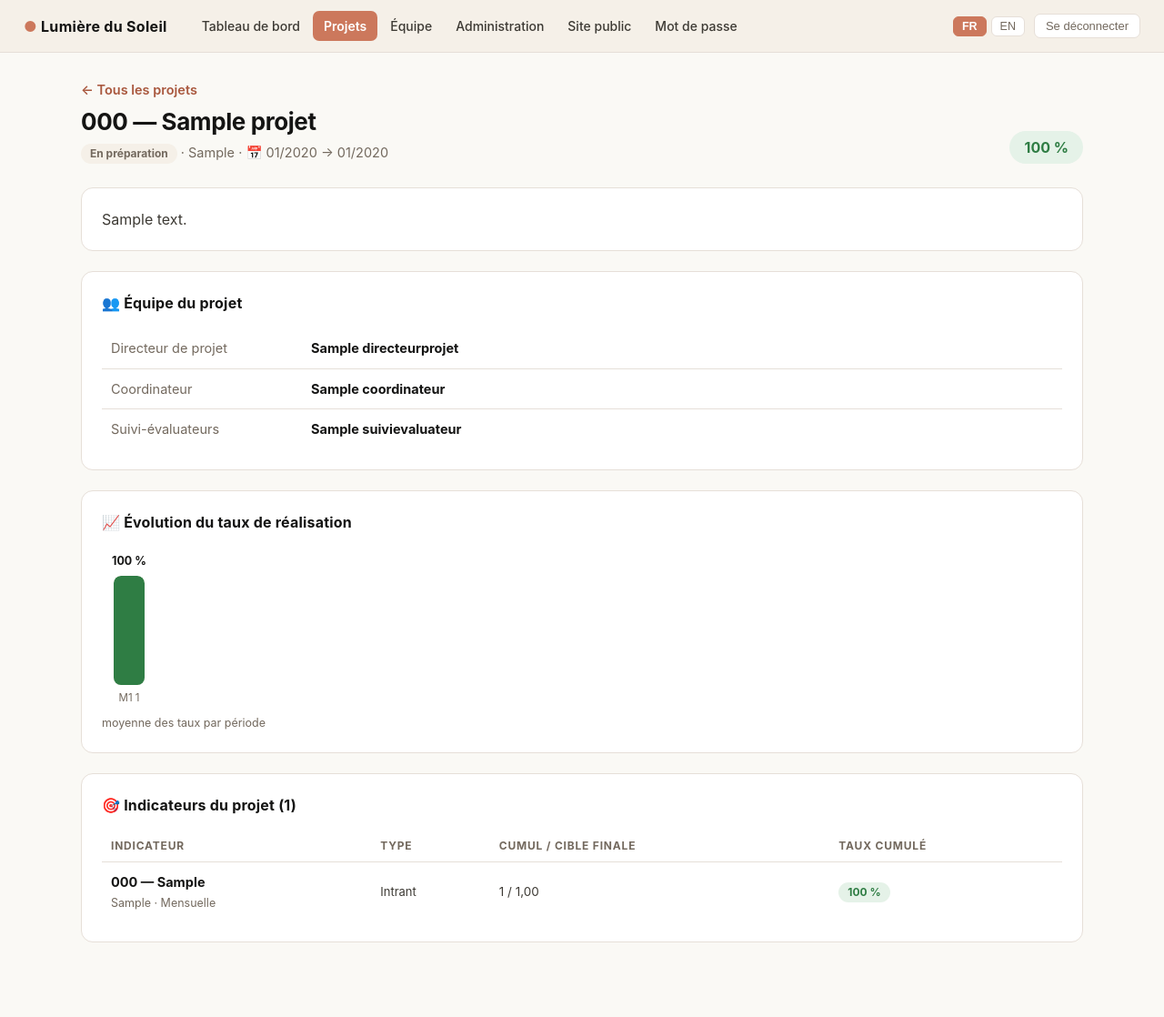
After one commit to mmbalaka/Application-S-E, a Django app: page /app/projet/1/ in a window 1280 px wide. The commit adds this page. Shown: the whole page at 91% size. Run offline with Django 5.2, Linux system fonts and the light colour scheme; a user stored in the database is signed in; tables that the repository leaves empty hold one stand-in row (values such as "Sample post").

Commit message:
Poste de pilotage coordinateur : évolution, projets, fiches, équipe
- Tableau de bord enrichi d'un graphique d'évolution du taux par période
- Nouvelle page « Projets » : tous les projets avec directeur, statut,
  alertes, taux moyen (liens vers le détail)
- Fiche projet détaillée : équipe (directeur + coordinateur + suivi-évaluateurs),
  évolution dans le temps, liste des indicateurs avec cumul/cible/taux
- Nouvelle page « Équipe » : directeurs de projet et suivi-évaluateurs avec
  la performance consolidée de leur périmètre et leurs projets
- SuiviEvaluateur.taux_moyen ; navigation enrichie ; styles partagés
- Bilingue (206 messages) ; testé de bout en bout

Co-Authored-By: Claude Opus 4.8 <noreply@anthropic.com>

```diff
--- a/app/suivi/templates/suivi/base.html
+++ b/app/suivi/templates/suivi/base.html
@@ -35,14 +35,55 @@
     padding:5px 12px;font-size:13px;cursor:pointer;color:var(--muted);}
   .btn-sortie:hover{color:var(--rouge);border-color:var(--rouge);}
   main{max-width:1150px;margin:0 auto;padding:30px 24px 60px;}
+
+  /* ── Composants partagés du tableau de bord ── */
+  .entete-page{margin-bottom:26px;display:flex;align-items:flex-end;justify-content:space-between;gap:14px;flex-wrap:wrap;}
+  .entete-page h1{margin:0 0 4px;color:var(--ink);font-size:26px;letter-spacing:-.4px;}
+  .entete-page p{margin:0;color:var(--muted);font-size:14.5px;}
+
+  .panneau{background:#fff;border:1px solid var(--hairline);border-radius:13px;padding:22px;margin-bottom:22px;}
+  .panneau h2{margin:0 0 16px;font-size:16px;color:var(--ink);letter-spacing:.2px;}
+
+  table.liste{width:100%;border-collapse:collapse;font-size:14.5px;}
+  table.liste th{text-align:left;font-size:12px;letter-spacing:.8px;text-transform:uppercase;
+    color:var(--muted);padding:8px 10px;border-bottom:1.5px solid var(--hairline);}
+  table.liste td{padding:11px 10px;border-bottom:1px solid var(--hairline);vertical-align:middle;}
+  table.liste tr:last-child td{border-bottom:none;}
+
+  .jauge{background:var(--surface-soft);border-radius:99px;height:9px;min-width:110px;overflow:hidden;}
+  .jauge > div{height:100%;border-radius:99px;}
+  .badge{display:inline-block;padding:2px 10px;border-radius:99px;font-size:12px;font-weight:700;white-space:nowrap;}
+  .badge-vert{background:#e5f2e8;color:var(--vert);}
+  .badge-orange{background:#f7edd8;color:var(--orange-txt);}
+  .badge-rouge{background:#fbe9e7;color:var(--rouge);}
+  .badge-sans{background:var(--surface-soft);color:var(--muted);}
+  .fond-vert{background:var(--vert);}
+  .fond-orange{background:var(--orange);}
+  .fond-rouge{background:var(--rouge);}
+  .fond-sans{background:var(--hairline);}
+
+  /* Graphique d'évolution (barres par période) */
+  .evo{display:flex;gap:14px;align-items:flex-end;overflow-x:auto;padding:6px 2px 0;}
+  .evo-col{display:flex;flex-direction:column;align-items:center;gap:6px;min-width:56px;}
+  .evo-val{font-size:12.5px;font-weight:700;color:var(--ink);}
+  .evo-barre{width:34px;height:120px;background:var(--surface-soft);border-radius:8px;
+    display:flex;align-items:flex-end;overflow:hidden;}
+  .evo-rempli{width:100%;border-radius:8px 8px 0 0;}
+  .evo-lib{font-size:11.5px;color:var(--muted);white-space:nowrap;}
+
+  a.lien{color:var(--coral-active);text-decoration:none;font-weight:600;}
+  a.lien:hover{text-decoration:underline;}
 </style>
 {% block styles %}{% endblock %}
 </head>
 <body>
+{% with rubrique=request.resolver_match.url_name %}
 <header class="topbar">
   <div class="brand"><span class="accent">●</span> {% trans "Lumière du Soleil" %}</div>
   <nav class="appnav">
-    <a href="/app/" class="actif">{% trans "Tableau de bord" %}</a>
+    <a href="{% url 'suivi:accueil' %}" {% if rubrique == 'accueil' %}class="actif"{% endif %}>{% trans "Tableau de bord" %}</a>
+    <a href="{% url 'suivi:projets' %}" {% if rubrique == 'projets' or rubrique == 'projet' %}class="actif"{% endif %}>{% trans "Projets" %}</a>
+    <a href="{% url 'suivi:equipe' %}" {% if rubrique == 'equipe' %}class="actif"{% endif %}>{% trans "Équipe" %}</a>
     {% if user.is_staff %}<a href="/admin/">{% trans "Administration" %}</a>{% endif %}
     <a href="/">{% trans "Site public" %}</a>
     <a href="{% url 'vitrine:mot_de_passe' %}">{% trans "Mot de passe" %}</a>
@@ -60,6 +101,7 @@
     </form>
   </div>
 </header>
+{% endwith %}
 <main>
 {% block contenu %}{% endblock %}
 </main>
--- /dev/null
+++ b/app/suivi/templates/suivi/projet_detail.html
@@ -0,0 +1,107 @@
+{% extends "suivi/base.html" %}
+{% load i18n %}
+
+{% block titre %}{{ projet.code }} — {% trans "Lumière du Soleil" %}{% endblock %}
+
+{% block contenu %}
+<div class="entete-page">
+  <div>
+    <p style="margin:0 0 4px;"><a class="lien" href="{% url 'suivi:projets' %}">← {% trans "Tous les projets" %}</a></p>
+    <h1>{{ projet.code }} — {{ projet.nom }}</h1>
+    <p>
+      <span class="badge badge-sans">{{ projet.get_statut_display }}</span>
+      {% if projet.domaine %} · {{ projet.domaine }}{% endif %}
+      {% if projet.date_debut %} · 📅 {{ projet.date_debut|date:"m/Y" }}{% if projet.date_fin %} → {{ projet.date_fin|date:"m/Y" }}{% endif %}{% endif %}
+    </p>
+  </div>
+  <div>
+    {% if taux_global is not None %}
+    <span class="badge badge-{{ couleur_globale }}" style="font-size:16px;padding:6px 16px;">{{ taux_global }} %</span>
+    {% endif %}
+  </div>
+</div>
+
+{% if projet.description %}
+<div class="panneau"><p style="margin:0;color:var(--body);">{{ projet.description }}</p></div>
+{% endif %}
+
+<!-- Équipe du projet -->
+<div class="panneau">
+  <h2>👥 {% trans "Équipe du projet" %}</h2>
+  <table class="liste">
+    <tr>
+      <td style="width:220px;color:var(--muted);">{% trans "Directeur de projet" %}</td>
+      <td><strong style="color:var(--ink);">{{ projet.directeur|default:"—" }}</strong></td>
+    </tr>
+    {% if projet.directeur.coordinateur %}
+    <tr>
+      <td style="color:var(--muted);">{% trans "Coordinateur" %}</td>
+      <td><strong style="color:var(--ink);">{{ projet.directeur.coordinateur }}</strong></td>
+    </tr>
+    {% endif %}
+    <tr>
+      <td style="color:var(--muted);">{% trans "Suivi-évaluateurs" %}</td>
+      <td>
+        {% for se in suivi_evaluateurs %}
+        <strong style="color:var(--ink);">{{ se.nom }}</strong>{% if not forloop.last %}, {% endif %}
+        {% empty %}—{% endfor %}
+      </td>
+    </tr>
+  </table>
+</div>
+
+<!-- Évolution -->
+{% if evolution %}
+<div class="panneau">
+  <h2>📈 {% trans "Évolution du taux de réalisation" %}</h2>
+  <div class="evo">
+    {% for point in evolution %}
+    <div class="evo-col">
+      <div class="evo-val">{{ point.taux }} %</div>
+      <div class="evo-barre"><div class="evo-rempli fond-{{ point.couleur }}" style="height:{{ point.hauteur }}%;"></div></div>
+      <div class="evo-lib">{{ point.libelle }}</div>
+    </div>
+    {% endfor %}
+  </div>
+  <p style="margin:10px 0 0;font-size:12.5px;color:var(--muted);">{% trans "moyenne des taux par période" %}</p>
+</div>
+{% endif %}
+
+<!-- Indicateurs du projet -->
+<div class="panneau">
+  <h2>🎯 {% trans "Indicateurs du projet" %} ({{ indicateurs|length }})</h2>
+  {% if indicateurs %}
+  <table class="liste">
+    <tr>
+      <th>{% trans "Indicateur" %}</th>
+      <th>{% trans "Type" %}</th>
+      <th>{% trans "Cumul / cible finale" %}</th>
+      <th>{% trans "Taux cumulé" %}</th>
+    </tr>
+    {% for ligne in indicateurs %}
+    <tr>
+      <td>
+        <strong style="color:var(--ink);">{% if ligne.objet.code %}{{ ligne.objet.code }} — {% endif %}{{ ligne.objet.intitule|truncatechars:52 }}</strong><br>
+        <span style="font-size:12.5px;color:var(--muted);">{{ ligne.objet.unite }} · {{ ligne.objet.get_frequence_display }}</span>
+      </td>
+      <td style="font-size:13px;">{{ ligne.objet.get_niveau_display }}</td>
+      <td style="font-size:13.5px;">
+        {{ ligne.cumul|default:"—" }} / {{ ligne.objet.cible_finale|default:"—" }}
+      </td>
+      <td>
+        {% if ligne.taux is not None %}
+        <span class="badge badge-{{ ligne.couleur }}">{{ ligne.taux }} %</span>
+        {% else %}
+        <span class="badge badge-sans">{% trans "sans données" %}</span>
+        {% endif %}
+      </td>
+    </tr>
+    {% endfor %}
+  </table>
+  {% else %}
+  <p style="color:var(--muted);margin:0;">{% trans "Aucun indicateur pour l'instant." %}
+    {% if user.is_staff %}<a class="lien" href="/admin/suivi/indicateur/add/">{% trans "En créer un" %} →</a>{% endif %}
+  </p>
+  {% endif %}
+</div>
+{% endblock %}
--- a/app/suivi/urls.py
+++ b/app/suivi/urls.py
@@ -7,4 +7,7 @@ app_name = "suivi"
 
 urlpatterns = [
     path("", views.accueil, name="accueil"),
+    path("projets/", views.liste_projets, name="projets"),
+    path("projet/<int:pk>/", views.detail_projet, name="projet"),
+    path("equipe/", views.equipe, name="equipe"),
 ]
--- a/app/suivi/views.py
+++ b/app/suivi/views.py
@@ -1,21 +1,53 @@
 """Vues de l'application suivi (accès réservé aux utilisateurs connectés)."""
 from django.contrib.auth.decorators import login_required
-from django.shortcuts import render
+from django.shortcuts import get_object_or_404, render
 
-from .models import DirecteurProjet, Indicateur, Projet
+from .models import DirecteurProjet, Indicateur, Projet, Realisation, SuiviEvaluateur
 
 
-@login_required
-def accueil(request):
-    """Tableau de bord : vue d'ensemble de la performance des projets."""
-    indicateurs = list(
-        Indicateur.objects.filter(actif=True).select_related("projet")
-    )
+def _couleur(taux):
+    if taux is None:
+        return "sans"
+    if taux >= 90:
+        return "vert"
+    if taux >= 70:
+        return "orange"
+    return "rouge"
 
-    # Statuts (selon les seuils propres à chaque indicateur)
+
+def _evolution(realisations):
+    """Moyenne des taux de réalisation par période, dans l'ordre chronologique.
+
+    Retourne une liste de points : libellé (ex. « T2 2026 »), taux moyen,
+    hauteur de barre (plafonnée à 100) et couleur.
+    """
+    groupes = {}
+    for realisation in realisations:
+        taux = realisation.taux
+        if taux is None:
+            continue
+        cle = (realisation.annee, realisation.periode)
+        groupes.setdefault(cle, {"taux": [], "exemple": realisation})
+        groupes[cle]["taux"].append(taux)
+    points = []
+    for cle in sorted(groupes):
+        taux_liste = groupes[cle]["taux"]
+        moyenne = round(sum(taux_liste) / len(taux_liste))
+        points.append(
+            {
+                "libelle": groupes[cle]["exemple"].periode_str,
+                "taux": moyenne,
+                "hauteur": min(moyenne, 100),
+                "couleur": _couleur(moyenne),
+            }
+        )
+    return points
+
+
+def _stats_indicateurs(indicateurs):
+    """Répartition des statuts + alertes + taux global d'un lot d'indicateurs."""
     repartition = {"vert": 0, "orange": 0, "rouge": 0, "sans": 0}
-    alertes = []
-    taux_valides = []
+    alertes, taux_valides = [], []
     for ind in indicateurs:
         taux = ind.taux_final
         statut = ind.statut_pour(taux)
@@ -27,6 +59,15 @@ def accueil(request):
             if statut == "rouge":
                 alertes.append(ind)
     alertes.sort(key=lambda i: i.taux_final)
+    taux_global = round(sum(taux_valides) / len(taux_valides)) if taux_valides else None
+    return repartition, alertes, taux_global
+
+
+@login_required
+def accueil(request):
+    """Tableau de bord : vue d'ensemble de la performance des projets."""
+    indicateurs = list(Indicateur.objects.filter(actif=True).select_related("projet"))
+    repartition, alertes, taux_global = _stats_indicateurs(indicateurs)
 
     total_mesures = repartition["vert"] + repartition["orange"] + repartition["rouge"]
     pourcentages = {"vert": 0, "orange": 0, "rouge": 0}
@@ -36,32 +77,27 @@ def accueil(request):
             for cle in ("vert", "orange", "rouge")
         }
 
-    # Performance par projet
-    projets = []
-    for projet in Projet.objects.all().order_by("code"):
-        projets.append(
-            {
-                "objet": projet,
-                "nb_indicateurs": projet.indicateurs.filter(actif=True).count(),
-                "taux": projet.taux_moyen,
-            }
-        )
+    projets = [
+        {
+            "objet": projet,
+            "nb_indicateurs": projet.indicateurs.filter(actif=True).count(),
+            "taux": projet.taux_moyen,
+        }
+        for projet in Projet.objects.all().order_by("code")
+    ]
+    directeurs = [
+        {"objet": d, "nb_projets": d.projets.count(), "taux": d.taux_moyen}
+        for d in DirecteurProjet.objects.filter(actif=True)
+    ]
 
-    # Performance par directeur (portefeuilles)
-    directeurs = []
-    for directeur in DirecteurProjet.objects.filter(actif=True):
-        directeurs.append(
-            {
-                "objet": directeur,
-                "nb_projets": directeur.projets.count(),
-                "taux": directeur.taux_moyen,
-            }
-        )
+    evolution = _evolution(
+        Realisation.objects.filter(indicateur__actif=True).select_related("indicateur")
+    )
 
     contexte = {
         "nb_projets": Projet.objects.count(),
         "nb_indicateurs": len(indicateurs),
-        "taux_global": round(sum(taux_valides) / len(taux_valides)) if taux_valides else None,
+        "taux_global": taux_global,
         "repartition": repartition,
         "pourcentages": pourcentages,
         "total_mesures": total_mesures,
@@ -69,5 +105,93 @@ def accueil(request):
         "nb_alertes": repartition["rouge"],
         "projets": projets,
         "directeurs": directeurs,
+        "evolution": evolution,
     }
     return render(request, "suivi/accueil.html", contexte)
+
+
+@login_required
+def liste_projets(request):
+    """Tous les projets avec leur performance et leur évolution."""
+    lignes = []
+    for projet in Projet.objects.select_related("directeur").order_by("code"):
+        indicateurs = list(projet.indicateurs.filter(actif=True))
+        repartition, alertes, taux = _stats_indicateurs(indicateurs)
+        lignes.append(
+            {
+                "objet": projet,
+                "nb_indicateurs": len(indicateurs),
+                "taux": taux,
+                "couleur": _couleur(taux),
+                "nb_alertes": repartition["rouge"],
+            }
+        )
+    return render(request, "suivi/projets.html", {"lignes": lignes})
+
+
+@login_required
+def detail_projet(request, pk):
+    """Fiche d'un projet : équipe, indicateurs, évolution."""
+    projet = get_object_or_404(
+        Projet.objects.select_related("directeur__coordinateur"), pk=pk
+    )
+    indicateurs = list(projet.indicateurs.filter(actif=True))
+    repartition, alertes, taux_global = _stats_indicateurs(indicateurs)
+    lignes_indicateurs = [
+        {
+            "objet": ind,
+            "taux": ind.taux_final,
+            "couleur": _couleur(ind.taux_final),
+            "cumul": ind.cumul_realise,
+        }
+        for ind in indicateurs
+    ]
+    evolution = _evolution(
+        Realisation.objects.filter(indicateur__projet=projet, indicateur__actif=True)
+        .select_related("indicateur")
+    )
+    contexte = {
+        "projet": projet,
+        "indicateurs": lignes_indicateurs,
+        "taux_global": taux_global,
+        "couleur_globale": _couleur(taux_global),
+        "nb_alertes": repartition["rouge"],
+        "evolution": evolution,
+        "suivi_evaluateurs": projet.suivi_evaluateurs.all(),
+    }
+    return render(request, "suivi/projet_detail.html", contexte)
+
+
+@login_required
+def equipe(request):
+    """Vue consolidée : directeurs de projet et suivi-évaluateurs."""
+    directeurs = []
+    for d in DirecteurProjet.objects.filter(actif=True).select_related("coordinateur"):
+        projets_d = list(d.projets.all().order_by("code"))
+        directeurs.append(
+            {
+                "objet": d,
+                "taux": d.taux_moyen,
+                "couleur": _couleur(d.taux_moyen),
+                "projets": [
+                    {"objet": p, "taux": p.taux_moyen, "couleur": _couleur(p.taux_moyen)}
+                    for p in projets_d
+                ],
+            }
+        )
+    evaluateurs = []
+    for se in SuiviEvaluateur.objects.filter(actif=True):
+        projets_se = list(se.projets.all().order_by("code"))
+        evaluateurs.append(
+            {
+                "objet": se,
+                "taux": se.taux_moyen,
+                "couleur": _couleur(se.taux_moyen),
+                "projets": projets_se,
+            }
+        )
+    return render(
+        request,
+        "suivi/equipe.html",
+        {"directeurs": directeurs, "evaluateurs": evaluateurs},
+    )
```
Also changed, not shown: app/suivi/models.py (+7 -0 lines), app/suivi/templates/suivi/accueil.html (+32 -35 lines), app/suivi/templates/suivi/equipe.html (added, +104 -0 lines), app/suivi/templates/suivi/projets.html (added, +65 -0 lines), app/locale/en/LC_MESSAGES/django.po, 1 other file.
